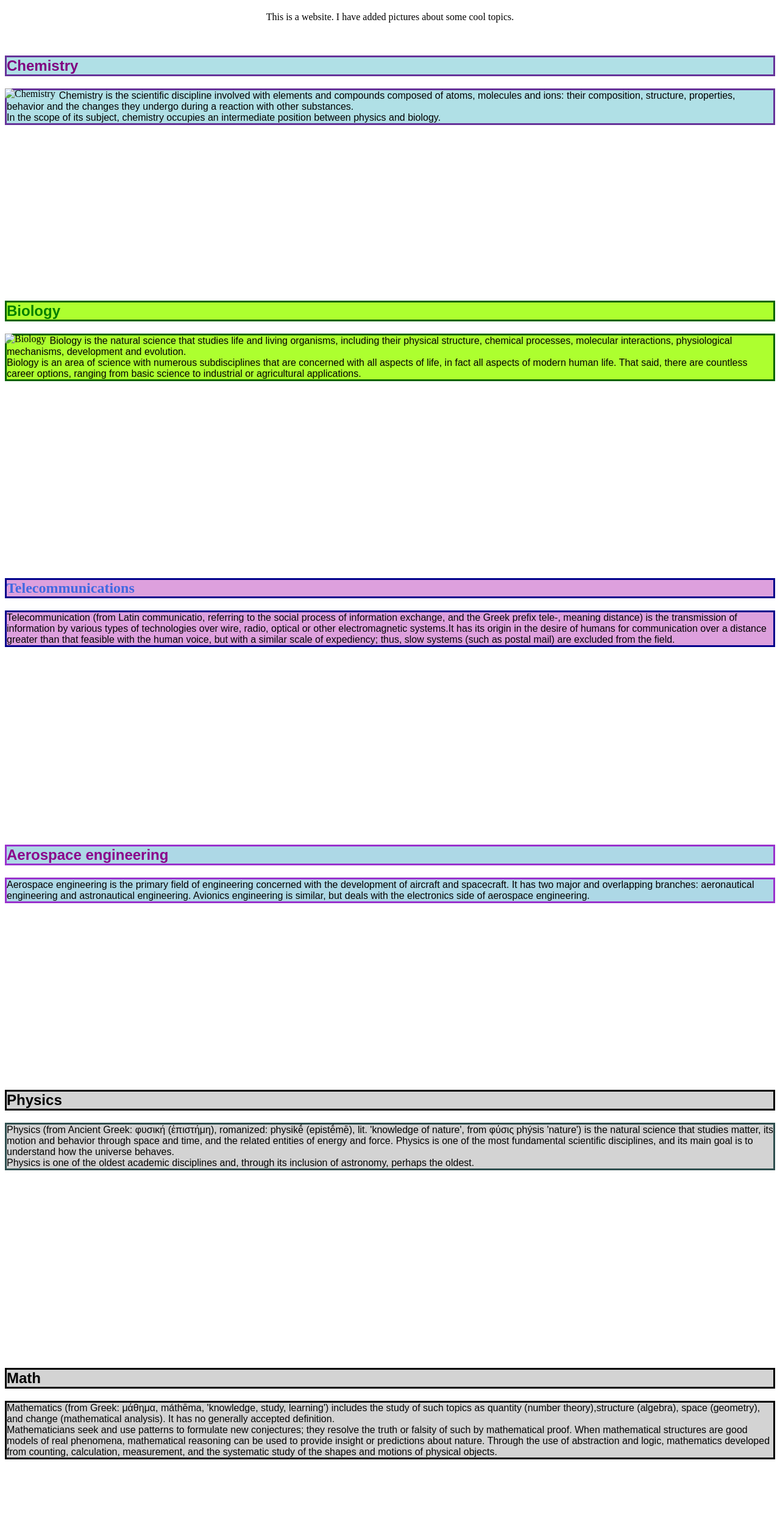
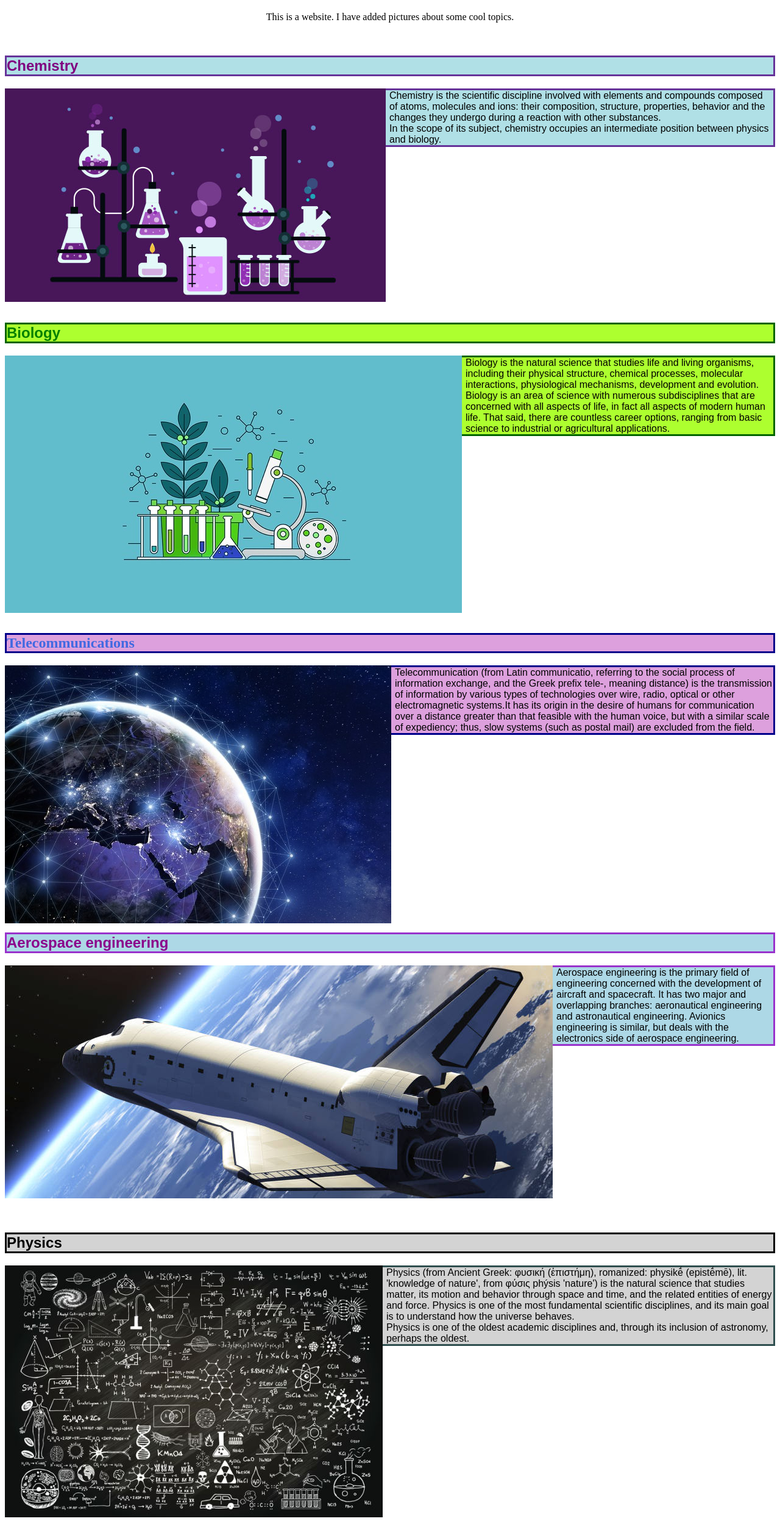
Before and after one commit to niklavs-kluss/interesting-topics, a plain HTML site: page index.html in a window 1280 px wide. Shown: the part 61-2560 px from the top of the page at 61% size. Drawn offline with Linux system fonts and the light colour scheme.

Commit message:
Updated image src
Clarified the path so all the images can be displayed

```diff
--- a/index.html
+++ b/index.html
@@ -12,7 +12,7 @@
     <p style="text-align: center;">This is a website. I have added pictures about some cool topics.</p>
     <br>
     <h2 class="t-c">Chemistry</h2>
-    <img src="Images/download (1).jpg" alt="Chemistry" style="float: left;" id="img-c">
+    <img src="download (1).jpg" alt="Chemistry" style="float: left;" id="img-c">
     <p id="p-c">Chemistry is the scientific discipline involved with elements and compounds composed of atoms, molecules and ions: their composition, structure, properties, behavior and the changes they undergo during a reaction with other substances.
     <br>
     In the scope of its subject, chemistry occupies an intermediate position between physics and biology.
@@ -32,7 +32,7 @@
 <br>
 <br>
     <h2 class="t-b">Biology</h2>
-    <img src="Images/1564390_868e_3.jpg" alt="Biology" style="float: left;" id="img-b">
+    <img src="1564390_868e_3.jpg" alt="Biology" style="float: left;" id="img-b">
     <p id="p-b">
         Biology is the natural science that studies life and living organisms, including their physical structure, chemical processes, molecular interactions, physiological mechanisms, development and evolution.
         <br>
@@ -55,7 +55,7 @@
 <br>
 <br>
     <h2 class="t-t">Telecommunications</h2>
-    <img src="Images/3b44e819-0a27-441b-87fd-c88a60003168.jpeg" alt="" style="float: left;" id="img-t">
+    <img src="3b44e819-0a27-441b-87fd-c88a60003168.jpeg" alt="" style="float: left;" id="img-t">
     <p id="p-t">
         Telecommunication (from Latin communicatio, referring to the social process of information exchange, and the Greek prefix tele-, meaning distance) is the transmission of information by various types of technologies over wire, radio, optical or other electromagnetic systems.It has its origin in the desire of humans for communication over a distance greater than that feasible with the human voice, but with a similar scale of expediency; thus, slow systems (such as postal mail) are excluded from the field.
     </p>
@@ -76,7 +76,7 @@
 <br>
 <br>
     <h2 class="t-a">Aerospace engineering</h2>
-    <img src="Images/aerospace-engineering.jpg" alt="" style="float: left;" id="img-a">
+    <img src="aerospace-engineering.jpg" alt="" style="float: left;" id="img-a">
     <p id="p-a">
         Aerospace engineering is the primary field of engineering concerned with the development of aircraft and spacecraft. It has two major and overlapping branches: aeronautical engineering and astronautical engineering. Avionics engineering is similar, but deals with the electronics side of aerospace engineering.
     </p>
@@ -96,7 +96,7 @@
 <br>
 <br>
     <h2 class="t-p">Physics</h2>
-    <img src="Images/physics_blackboard.jpg" alt="" style="float: left;" id="img-p">
+    <img src="physics_blackboard.jpg" alt="" style="float: left;" id="img-p">
     <p id="p-p">
         Physics (from Ancient Greek: φυσική (ἐπιστήμη), romanized: physikḗ (epistḗmē), lit. 'knowledge of nature', from φύσις phýsis 'nature') is the natural science that studies matter, its motion and behavior through space and time, and the related entities of energy and force. Physics is one of the most fundamental scientific disciplines, and its main goal is to understand how the universe behaves.
         <br>
@@ -119,7 +119,7 @@
 <br>
 <br>
     <h2 class="t-m">Math</h2>
-    <img src="Images/c8e5753370bad54c7977d485e0a0e29d.jpg" alt="" style="float: left;" id="img-m">
+    <img src="c8e5753370bad54c7977d485e0a0e29d.jpg" alt="" style="float: left;" id="img-m">
     <p id="p-m">
         Mathematics (from Greek: μάθημα, máthēma, 'knowledge, study, learning') includes the study of such topics as quantity (number theory),structure (algebra), space (geometry), and change (mathematical analysis). It has no generally accepted definition.
         <br>
@@ -140,7 +140,7 @@
 <br>
 <br>
     <h2 class="t-cs">Computer science</h2>
-    <img src="Images/unnamed.jpg" alt="" id="img-cs" style="float: left;">
+    <img src="unnamed.jpg" alt="" id="img-cs" style="float: left;">
     <p id="p-cs">
     Computer science is the study of computation and information. Computer science deals with theory of computation, algorithms, computational problems and the design of computer systems hardware, software and applications.[3][4] Computer science addresses both human-made and natural information processes, such as communication, control, perception, learning and intelligence especially in human-made computing systems and machines.
     <br>
```
